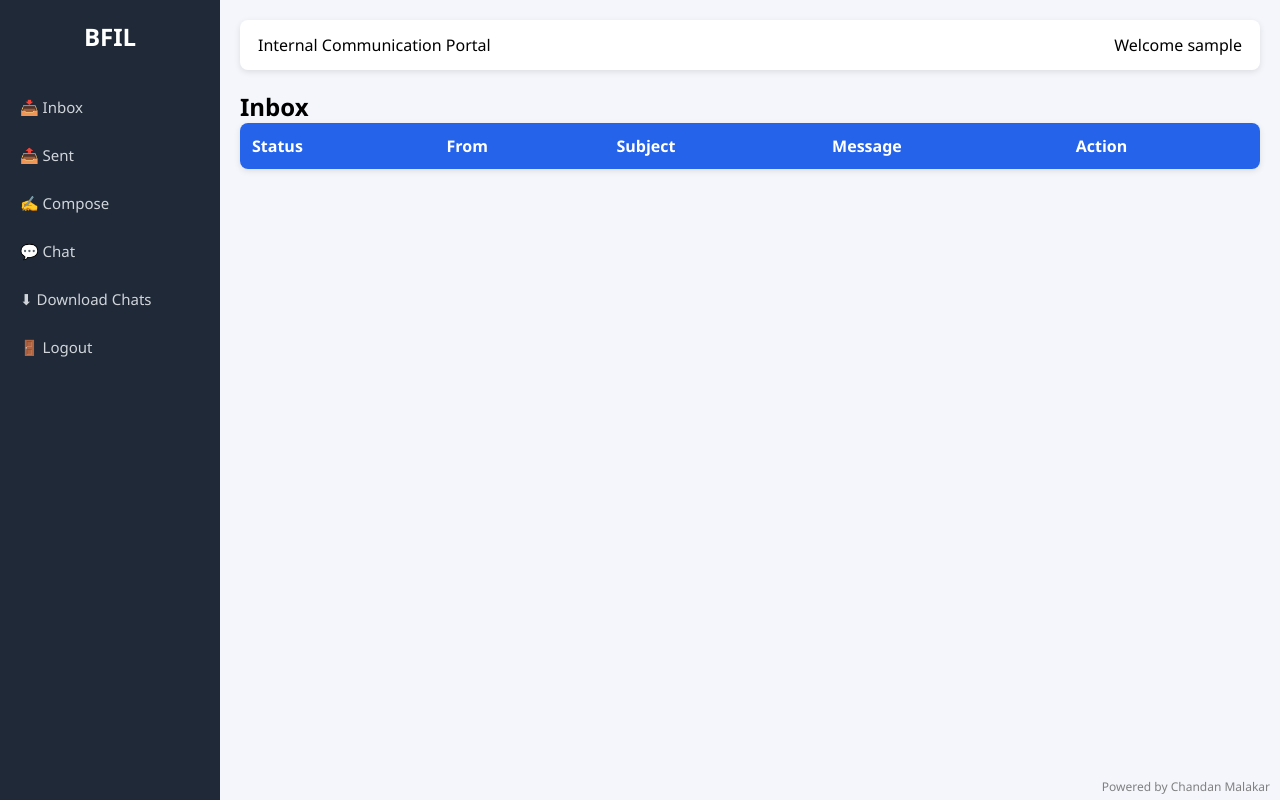
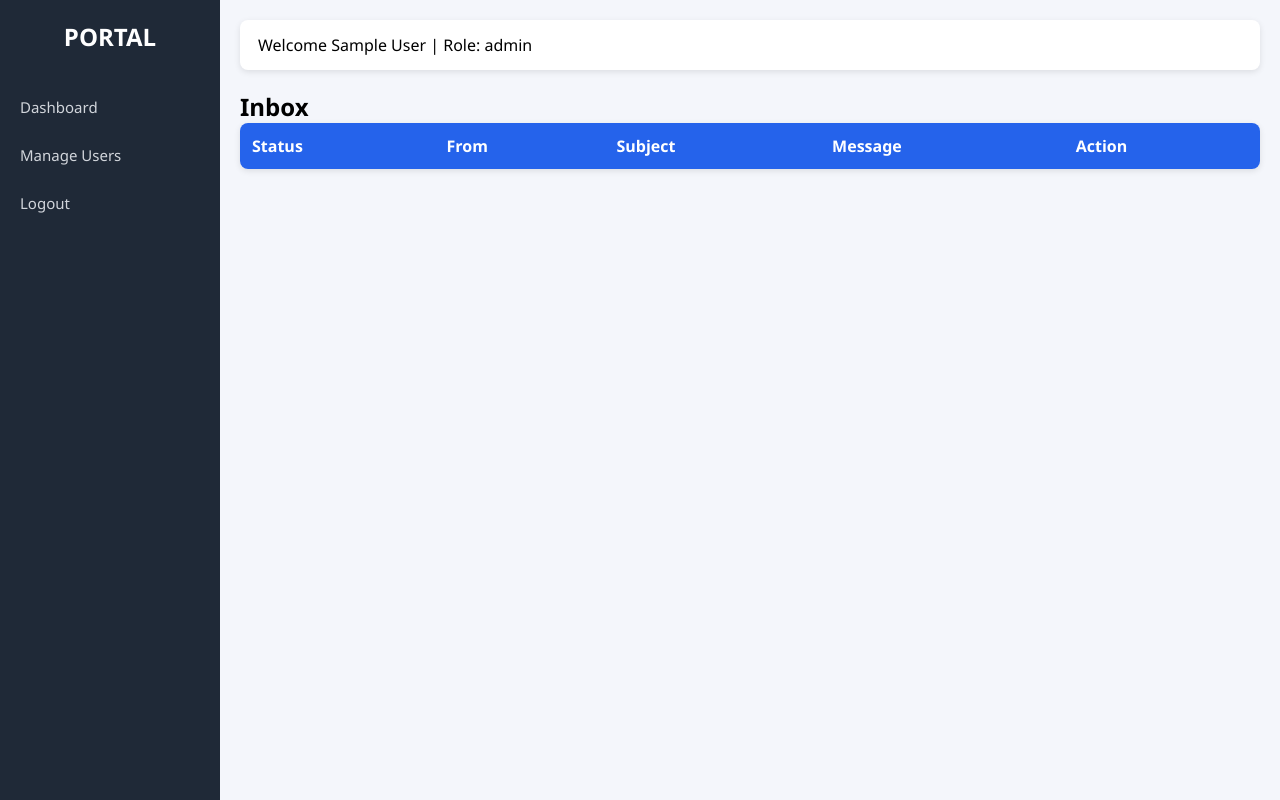
Before and after one commit to Viratmalakar/internal-chat-portal, a Flask app: page /dashboard in a window 1280 px wide. Run offline with Flask 3, Linux system fonts and the light colour scheme; the visitor is signed in with stand-in values (Sample User, id 1); lists and menus that the app fills with data are empty.

Commit message:
Update base.html

```diff
--- a/templates/base.html
+++ b/templates/base.html
@@ -1,56 +1,33 @@
 <!DOCTYPE html>
 <html>
 <head>
-<title>BFIL Portal</title>
-<meta name="viewport" content="width=device-width, initial-scale=1.0">
+<title>Portal</title>
 <link rel="stylesheet" href="/static/style.css">
 </head>
-
 <body>
 
-<!-- MOBILE MENU BUTTON -->
-<div class="menu-btn" onclick="toggleMenu()">☰</div>
+<div class="sidebar">
+<h2>PORTAL</h2>
 
-<!-- SIDEBAR -->
-<div class="sidebar" id="sidebar">
-<h2>BFIL</h2>
+<a href="/dashboard">Dashboard</a>
 
-<a href="/dashboard">📥 Inbox</a>
-<a href="/sent">📤 Sent</a>
-<a href="/compose">✍ Compose</a>
-<a href="/chat">💬 Chat</a>
-<a href="/download_chats">⬇ Download Chats</a>
-<a href="/logout">🚪 Logout</a>
+{% if session['role']=="admin" %}
+<a href="/manage_users">Manage Users</a>
+{% endif %}
 
+<a href="/logout">Logout</a>
 </div>
 
-<!-- MAIN CONTENT -->
 <div class="main">
 
 <div class="topbar">
-<span>Internal Communication Portal</span>
-<span>Welcome {{session['user']}}</span>
+Welcome {{session['name']}} |
+Role: {{session['role']}}
 </div>
 
 {% block content %}{% endblock %}
 
 </div>
 
-<!-- FOOTER -->
-<div style="
-position:fixed;
-bottom:5px;
-right:10px;
-font-size:12px;
-color:gray;">
-Powered by Chandan Malakar
-</div>
-
-<script>
-function toggleMenu(){
- document.getElementById("sidebar").classList.toggle("show");
-}
-</script>
-
 </body>
 </html>
```
